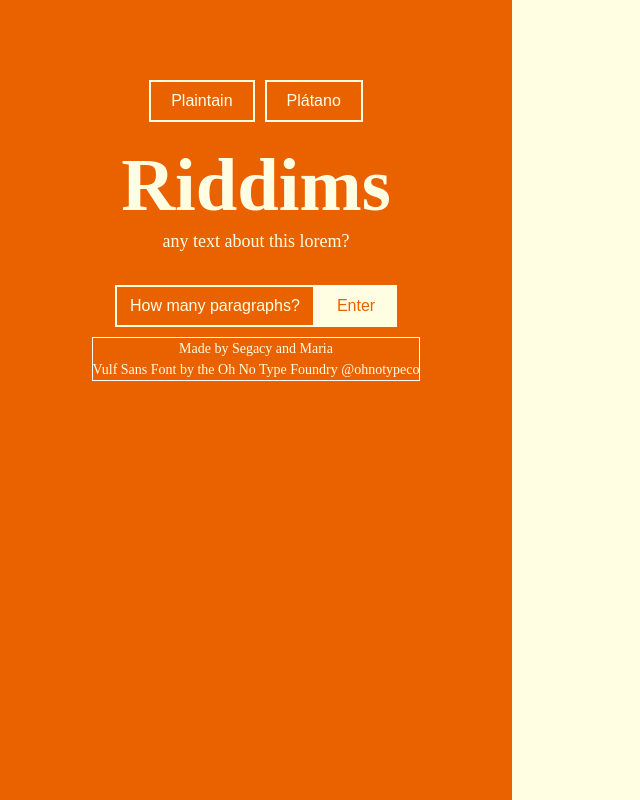
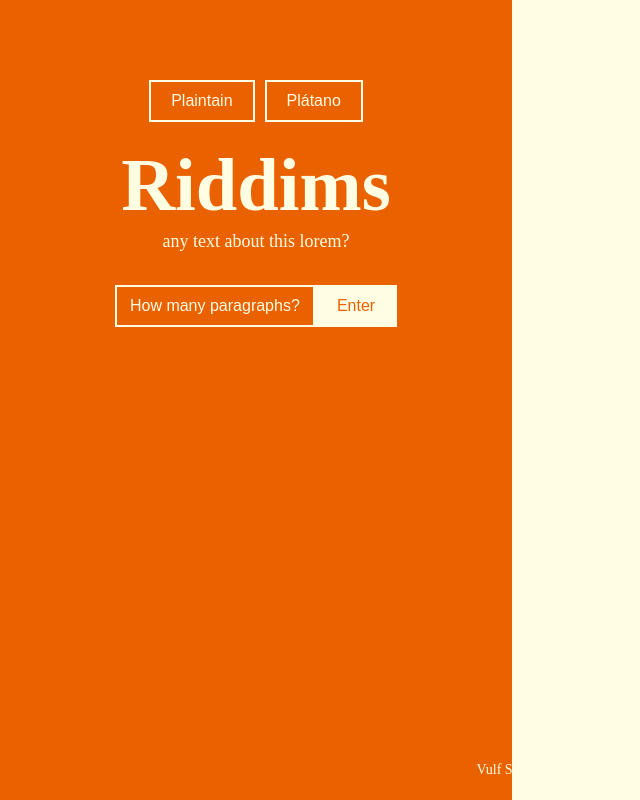
Before and after one commit to mmergal92/Proof_website, a React (Create React App) app: page /loremipsum in a window 1280 px wide. Shown: the whole page, without its empty margins (0-640 px from the left). Built offline with nearby package versions, Linux system fonts and the light colour scheme; the HTML template or start-up script is replaced by a standard one; a web font is replaced by a local one.

Commit message:
editing madeby css

```diff
--- a/src/App.css
+++ b/src/App.css
@@ -324,8 +324,12 @@ a:hover{
 }
 
 .made-by{
-  border: 1px solid white;
-  align-items: bottom;
+  position: absolute;
+  bottom: 20px; /* Adjust as needed */
+  left: 50%;
+  transform: translateX(-50%);
+  text-align: center;
+  width: 100%;
 }
 .credit{
   font-weight: 400;
```
